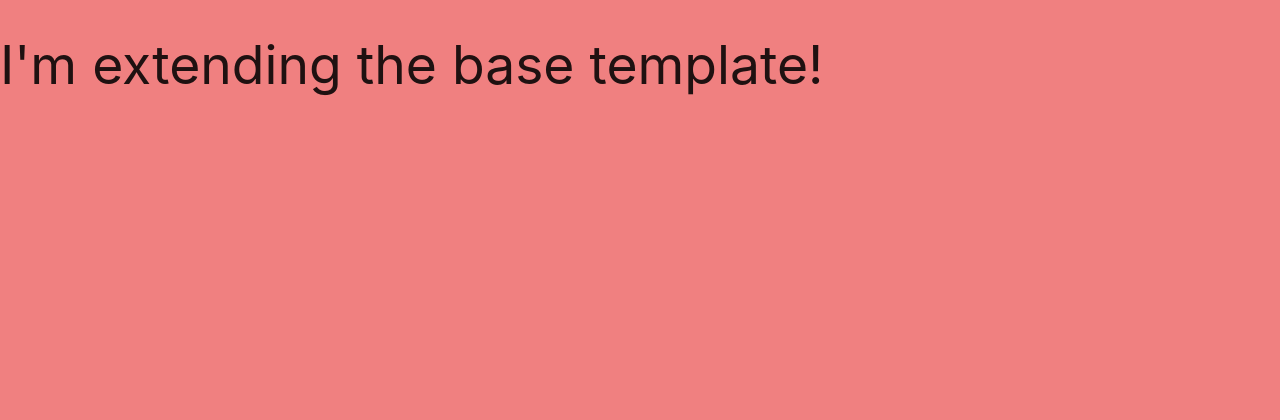
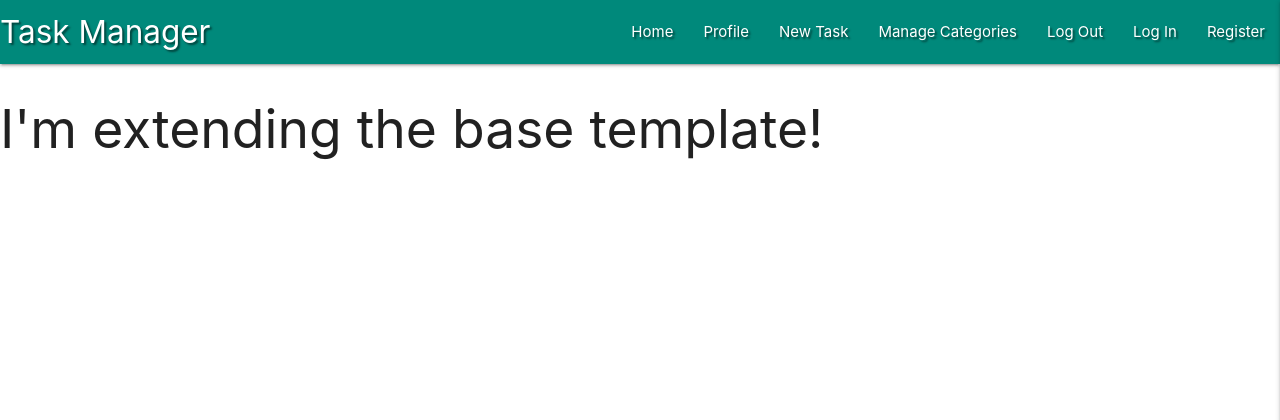
Before and after one commit to gomathishankar28/task_manager, a Flask app: page / in a window 1280 px wide. Shown: the top 420 px of the page. Run offline with Flask 2, Linux system fonts and the light colour scheme; data that the repository does not hold is empty; some libraries are stand-ins or nearby versions.

Commit message:
added nav bar from matrialize and customised it in base.html,style.css and script.js

```diff
--- a/static/css/style.css
+++ b/static/css/style.css
@@ -1,3 +1,3 @@
-body {
-    background-color: lightcoral;
+.text-shadow {
+    text-shadow: 2px 2px 2px rgba(0, 0, 0, 0.5);
 }
--- a/static/js/script.js
+++ b/static/js/script.js
@@ -0,0 +1,3 @@
+$(document).ready(function () {
+    $(".sidenav").sidenav({edge: "right"});
+});
--- a/templates/base.html
+++ b/templates/base.html
@@ -3,26 +3,54 @@
 <head>
     <meta charset="UTF-8">
     <meta name="viewport" content="width=device-width, initial-scale=1.0">
-    <title>Task Manager</title>
-
-    <link rel="stylesheet" href="https://cdnjs.cloudflare.com/ajax/libs/font-awesome/5.15.3/css/all.min.css" type="text/css">
+    <link rel="stylesheet" href="https://cdnjs.cloudflare.com/ajax/libs/font-awesome/5.13.1/css/all.min.css"
+        integrity="sha512-xA6Hp6oezhjd6LiLZynuukm80f8BoZ3OpcEYaqKoCV3HKQDrYjDE1Gu8ocxgxoXmwmSzM4iqPvCsOkQNiu41GA==" crossorigin="anonymous" type="text/css">
     <link rel="stylesheet" href="https://cdnjs.cloudflare.com/ajax/libs/materialize/1.0.0/css/materialize.min.css" type="text/css">
-    <link rel="stylesheet" href="{{ url_for('static', filename='css/style.css')}}" type="text/css">
+    <link rel="stylesheet" href="{{ url_for('static', filename='css/style.css') }}" type="text/css">
     {% block styles %}
     {% endblock %}
-
+    <title>Task Manager</title>
 </head>
 <body>
+
+	<header>
+        <!-- top navbar -->
+		<nav class="nav-extended text-shadow #00897b teal darken-1">
+			<div class="nav-wrapper">
+				<a href="{{ url_for('get_tasks') }}" class="brand-logo">Task Manager</a>
+				<a href="#" data-target="mobile-demo" class="sidenav-trigger right"><i class="fas fa-bars"></i></a>
+				<ul class="right hide-on-med-and-down">
+					<li><a href="{{ url_for('get_tasks') }}">Home</a></li>
+					<li><a href="#">Profile</a></li>
+					<li><a href="#">New Task</a></li>
+					<li><a href="#">Manage Categories</a></li>
+					<li><a href="#">Log Out</a></li>
+					<li><a href="#">Log In</a></li>
+					<li><a href="#">Register</a></li>
+				</ul>
+			</div>
+		</nav>
+
+        <!-- mobile sidenav -->
+		<ul class="sidenav" id="mobile-demo">
+            <li><h4 class="center-align light-blue-text text-darken 4">Task Manager</h4></li>
+            <li><a href="{{ url_for('get_tasks') }}">Home</a></li>
+            <li><a href="#">Profile</a></li>
+            <li><a href="#">New Task</a></li>
+            <li><a href="#">Manage Categories</a></li>
+            <li><a href="#">Log Out</a></li>
+            <li><a href="#">Log In</a></li>
+            <li><a href="#">Register</a></li>
+		</ul>
+	</header>
 
     {% block content %}
     {% endblock %}
 
-    <script
-        src="https://code.jquery.com/jquery-3.6.0.min.js"
-        integrity="sha256-/xUj+3OJU5yExlq6GSYGSHk7tPXikynS7ogEvDej/m4="
-        crossorigin="anonymous"></script>
+    <script src="https://code.jquery.com/jquery-3.5.1.min.js"
+        integrity="sha256-9/aliU8dGd2tb6OSsuzixeV4y/faTqgFtohetphbbj0=" crossorigin="anonymous"></script>
     <script src="https://cdnjs.cloudflare.com/ajax/libs/materialize/1.0.0/js/materialize.min.js"></script>
-    <script src="{{ url_for('static', filename='js/script.css')}}"></script>
+    <script src="{{ url_for('static', filename='js/script.js') }}"></script>
     {% block scripts %}
     {% endblock %}
 </body>
```
